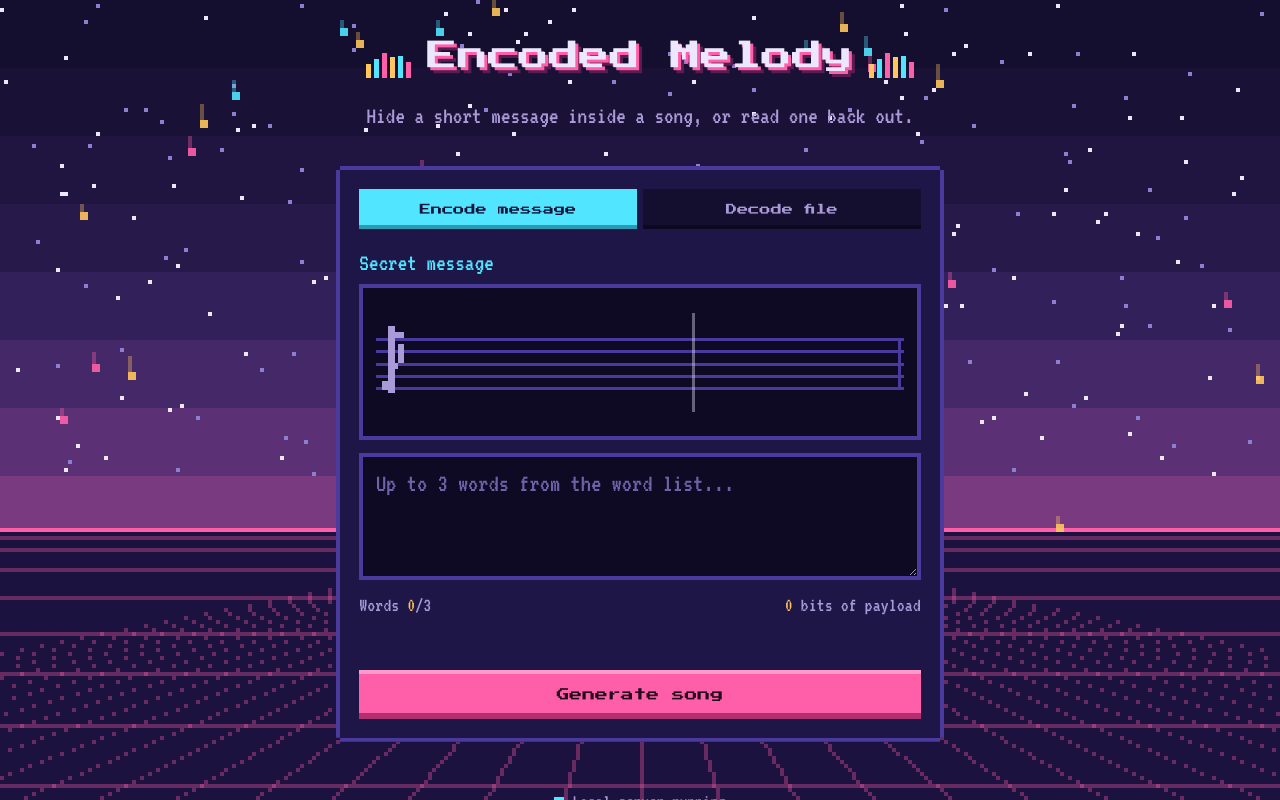
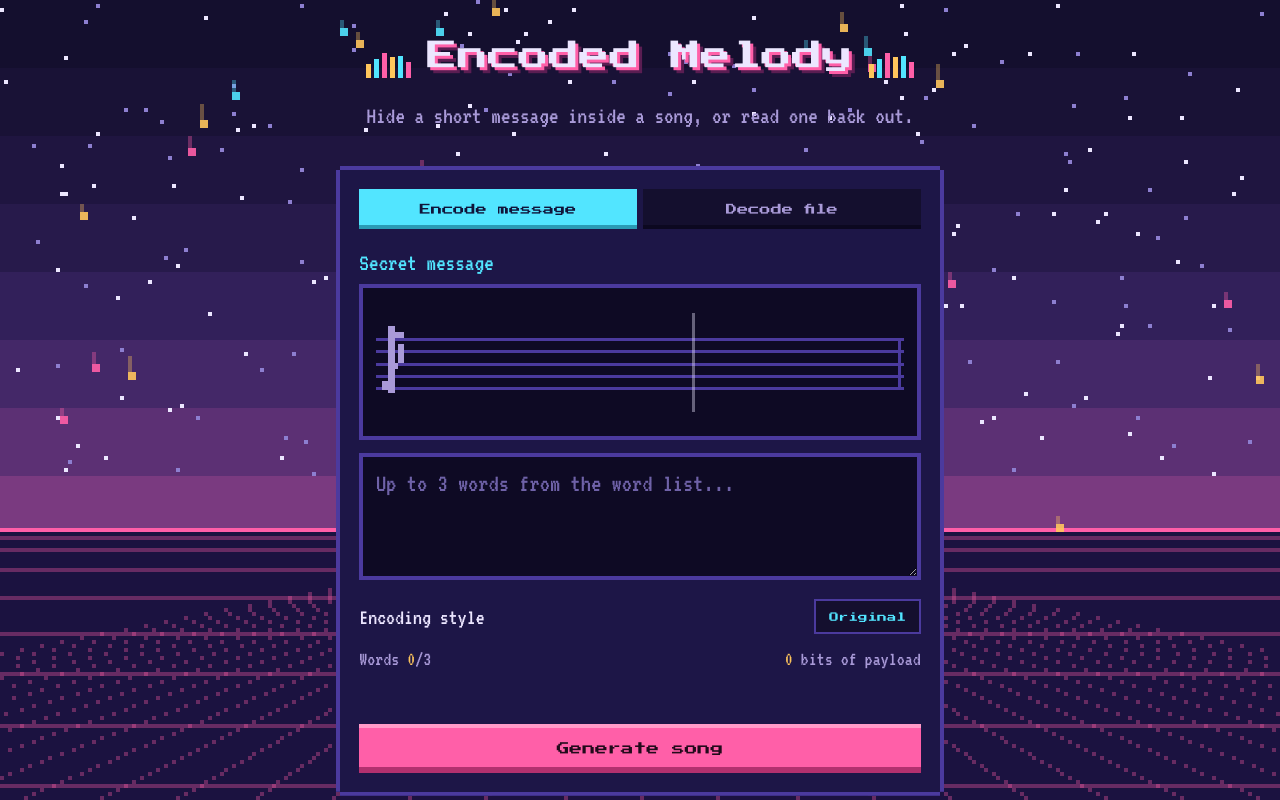
Before and after one commit to henrybarl0w/durhack2026, a Flask app: page / in a window 1280 px wide. Run offline with Flask 3, Linux system fonts and the light colour scheme; parts of the project's set-up code (start-up, migrations or seed data) failed here and were passed over.

Commit message:
Added the option to switch between the original encoding method and an improved audio version

```diff
--- a/webapp/app.py
+++ b/webapp/app.py
@@ -27,10 +27,11 @@ from flask import Flask, abort, render_template, request, send_file
 import renderer
 from chorale_engine import (
     CapacityError, ChoraleRejected, DecodeError, capacity_report, decode_musicxml,
-    encode as engine_encode, load_tune, read_musicxml,
+    STYLES, encode_style as engine_encode, load_tune, read_musicxml,
 )
 from chorale_engine.ecc import decode_words, ecc_capacity, encode_words
 from chorale_engine.musicxml_io import musicxml_string
+from chorale_engine.styles import style_writing
 
 CHORALE_ID = 215
 MAX_WORDS = 3
@@ -93,13 +94,13 @@ def mode():
     return ("plain", 0)
 
 
-def encode_indices(indices):
+def encode_indices(indices, style="original"):
     kind, r = mode()
     if kind == "ecc":
         return encode_words(CHORALE_ID, indices, len(WORDS), r)
     if any(i + 10000 > 99999 for i in indices):
         raise ValueError("The word list is too long for plain mode.")
-    return engine_encode(CHORALE_ID, int("".join(str(i + 10000) for i in indices)))
+    return engine_encode(CHORALE_ID, int("".join(str(i + 10000) for i in indices)), style)
 
 
 def decode_file(path):
@@ -195,11 +196,17 @@ def index():
 
 @app.route("/encode", methods=["POST"])
 def encode():
+    encoding_style = request.form.get("encoding_style", "original")
     try:
-        chords = encode_indices(words_to_indices(request.form.get("secret_message", "")))
-        xml = musicxml_string(CHORALE_ID, chords)
+        if encoding_style not in STYLES:
+            raise ValueError(f"Choose an encoding style: {', '.join(STYLES)}.")
+        chords = encode_indices(words_to_indices(request.form.get("secret_message", "")), encoding_style)
+        xml = musicxml_string(CHORALE_ID, chords, **style_writing(encoding_style))
     except USER_ERRORS as exc:
-        return render_template("index.html", active_tab="encode", error=str(exc))
+        return render_template(
+            "index.html", active_tab="encode", error=str(exc),
+            encoding_style=encoding_style if encoding_style in STYLES else "original",
+        )
     png = optional("PNG", lambda: renderer.writeScore(xml, None, "png", 2000, 1.0))
     wav = optional("WAV", lambda: chords_to_wav(chords))
     return render_template(
@@ -207,6 +214,7 @@ def encode():
         xml_file=stash(xml, "musicxml", "application/vnd.recordare.musicxml+xml"),
         png_file=stash(png, "png", "image/png") if png else None,
         wav_file=stash(wav, "wav", "audio/wav") if wav else None,
+        encoding_style=encoding_style,
     )
 
 
--- a/webapp/templates/index.html
+++ b/webapp/templates/index.html
@@ -55,6 +55,11 @@ textarea:focus{outline:none;border-color:var(--pink)}
 .meta{display:flex;justify-content:space-between;gap:1rem;margin:.4rem 0 1rem;color:var(--dim);font-size:1.25rem}
 .meta b{font-weight:400;color:var(--amber)}
 .meta .bad{color:var(--err)}
+.style-row{display:flex;align-items:center;justify-content:space-between;gap:1rem;margin:.8rem 0}
+.style-row .l{margin:0}
+.style-toggle{font-family:var(--px);font-size:.6rem;padding:.65rem .8rem;background:var(--bg);color:var(--cyan);border:2px solid var(--line);cursor:pointer}
+.style-toggle:hover{border-color:var(--cyan);color:var(--text)}
+.style-toggle[aria-pressed=true]{color:var(--amber);border-color:var(--amber)}
 .msg-err{color:var(--err);min-height:1.2em;margin-bottom:.6rem}
 
 .btn{position:relative;width:100%;font-family:var(--px);font-size:.8rem;padding:1.1rem;border:0;cursor:pointer;color:#220a1b;background:var(--pink);box-shadow:inset 0 -6px 0 #b3306f,inset 0 4px 0 #ff9bc8;overflow:hidden}
@@ -126,6 +131,14 @@ footer .dot{display:inline-block;width:10px;height:10px;background:var(--cyan);m
         <label class="l" for="msg">Secret message</label>
         <div class="staffwrap" aria-hidden="true"><canvas id="staff" width="176" height="44"></canvas></div>
         <textarea name="secret_message" id="msg" rows="3" required placeholder="Up to 3 words from the word list..." autocomplete="off" spellcheck="false"></textarea>
+        <div class="style-row">
+          <span class="l">Encoding style</span>
+          <button type="button" class="style-toggle" id="style-toggle"
+                  aria-pressed="{{ 'true' if encoding_style|default('original') == 'fancy' else 'false' }}">
+            {{ encoding_style|default('original')|title }}
+          </button>
+          <input type="hidden" name="encoding_style" id="encoding-style" value="{{ encoding_style|default('original') }}">
+        </div>
         <div class="meta">
           <span>Words <b id="wc">0</b>/3</span>
           <span><b id="bc">0</b> bits of payload</span>
@@ -219,6 +232,17 @@ function switchTab(t){
 }
 const activeTab="{{ active_tab | default('encode') }}";
 if(activeTab==='decode')switchTab('decode');
+
+/* ---------- encoding style ---------- */
+(function(){
+  const styles=['original','fancy'],input=document.getElementById('encoding-style');
+  const button=document.getElementById('style-toggle');
+  button.addEventListener('click',()=>{
+    input.value=styles[(styles.indexOf(input.value)+1)%styles.length];
+    button.textContent=input.value[0].toUpperCase()+input.value.slice(1);
+    button.setAttribute('aria-pressed',input.value==='fancy');
+  });
+})();
 
 /* ---------- background: dusk sky, stars, grid floor, falling notes ---------- */
 (function(){
```
